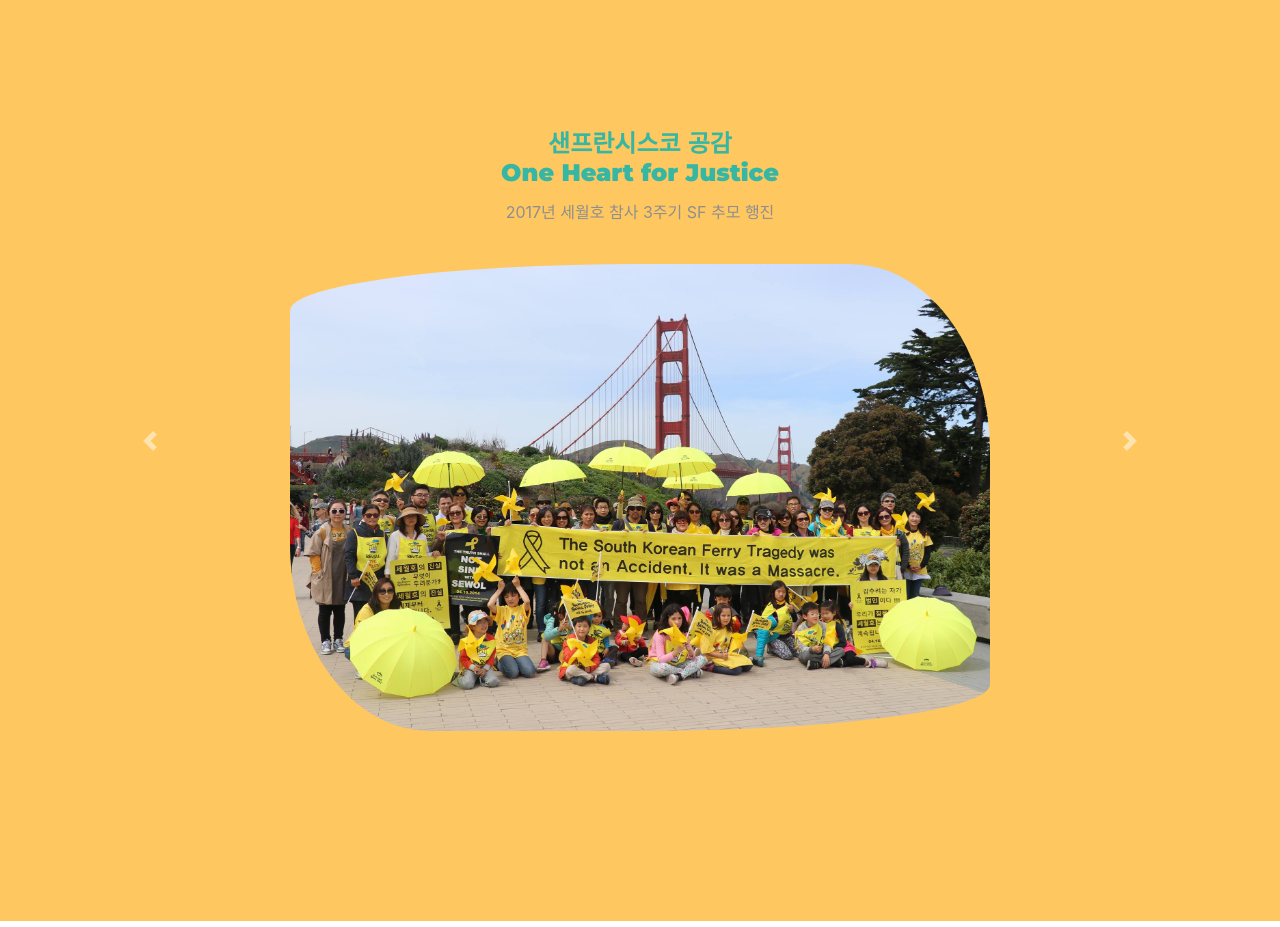
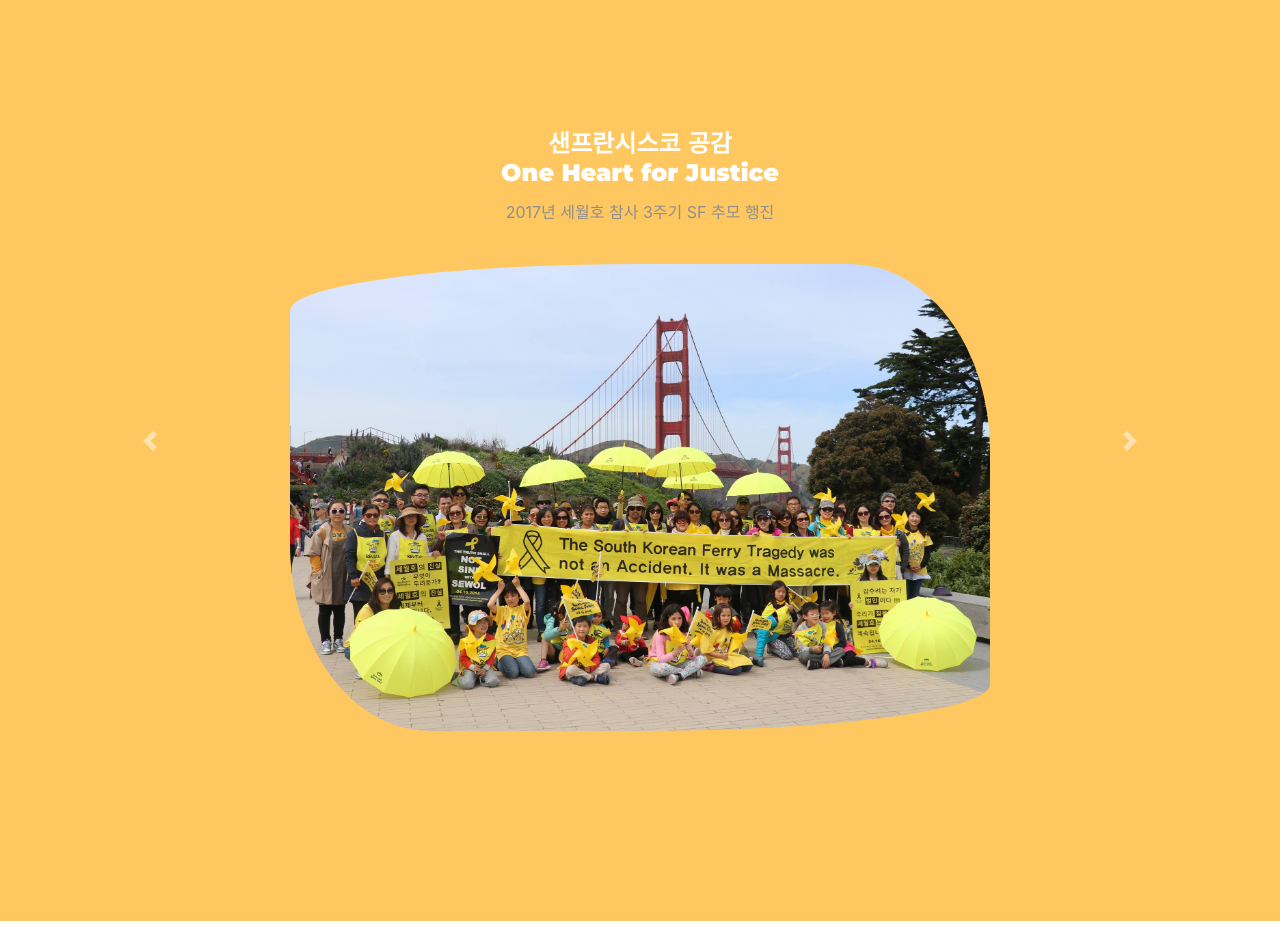
Before and after one commit to Kim-Jeongyoung/sewol_competition_2021, a plain HTML site: page index.html in a window 1280 px wide. Shown: the part 3340-4267 px from the top of the page. Drawn offline with nearby package versions, Linux system fonts and the light colour scheme.

Commit message:
testimonial title color change to white

```diff
--- a/css/styles.css
+++ b/css/styles.css
@@ -153,6 +153,10 @@ p {
   line-height: 2;
 }
 
+.testimonial-title {
+  color: #fff;
+}
+
 .testimonial-image {
   width: 700px;
   margin: 20px;
--- a/index.html
+++ b/index.html
@@ -264,7 +264,7 @@
    <div id="testimonial-carousel" class="carousel slide" data-ride="false">
      <div class="carousel-inner">
        <div class="carousel-item active">
-         <h3>샌프란시스코 공감 <br>One Heart for Justice</h3>
+         <h3 class=testimonial-title>샌프란시스코 공감 <br>One Heart for Justice</h3>
          <p>2017년 세월호 참사 3주기 SF 추모 행진</p>
          <img class="testimonial-image" src="images/sewol32017.jpg" alt="sewol32017">
        </div>
```
